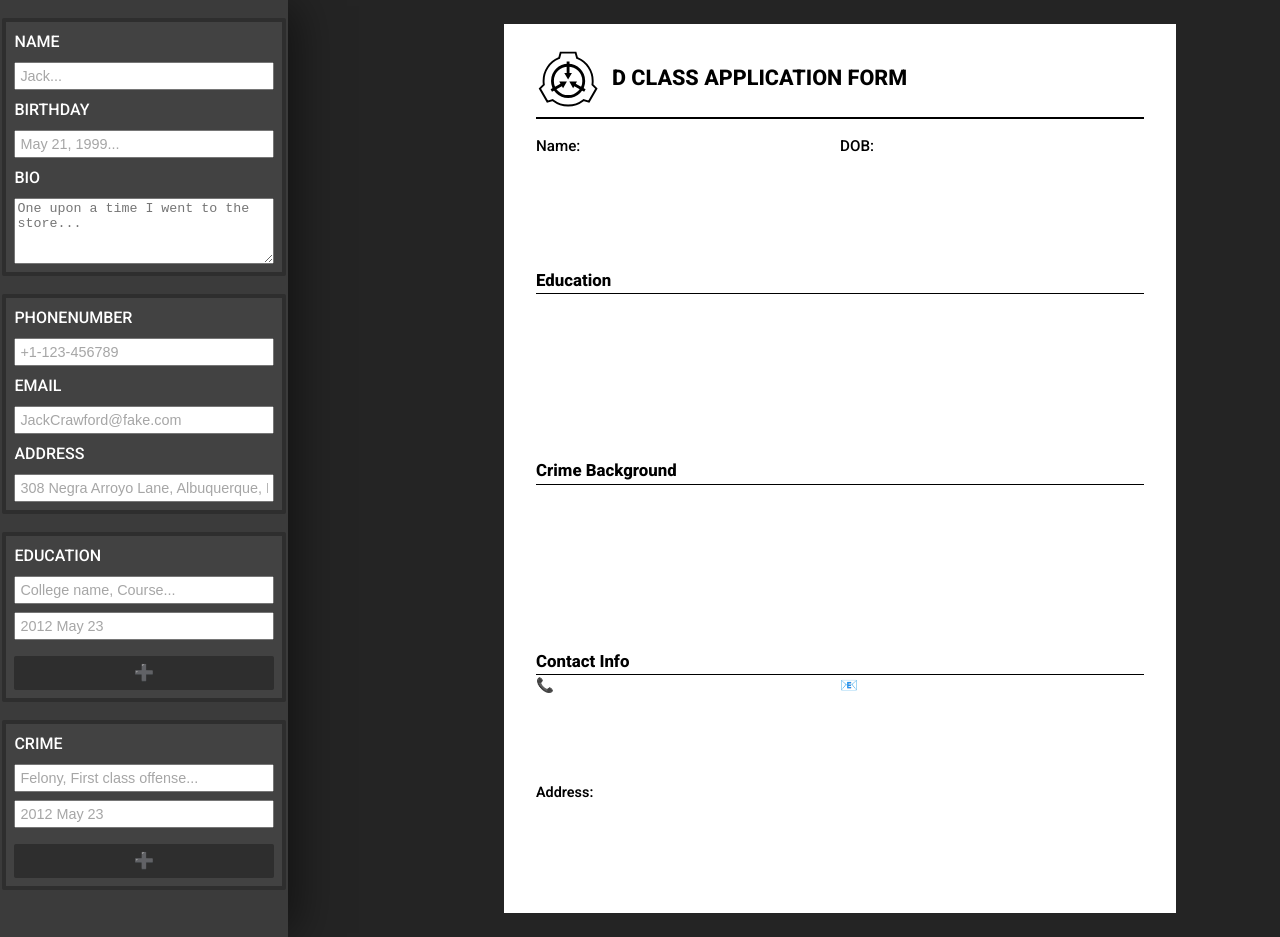
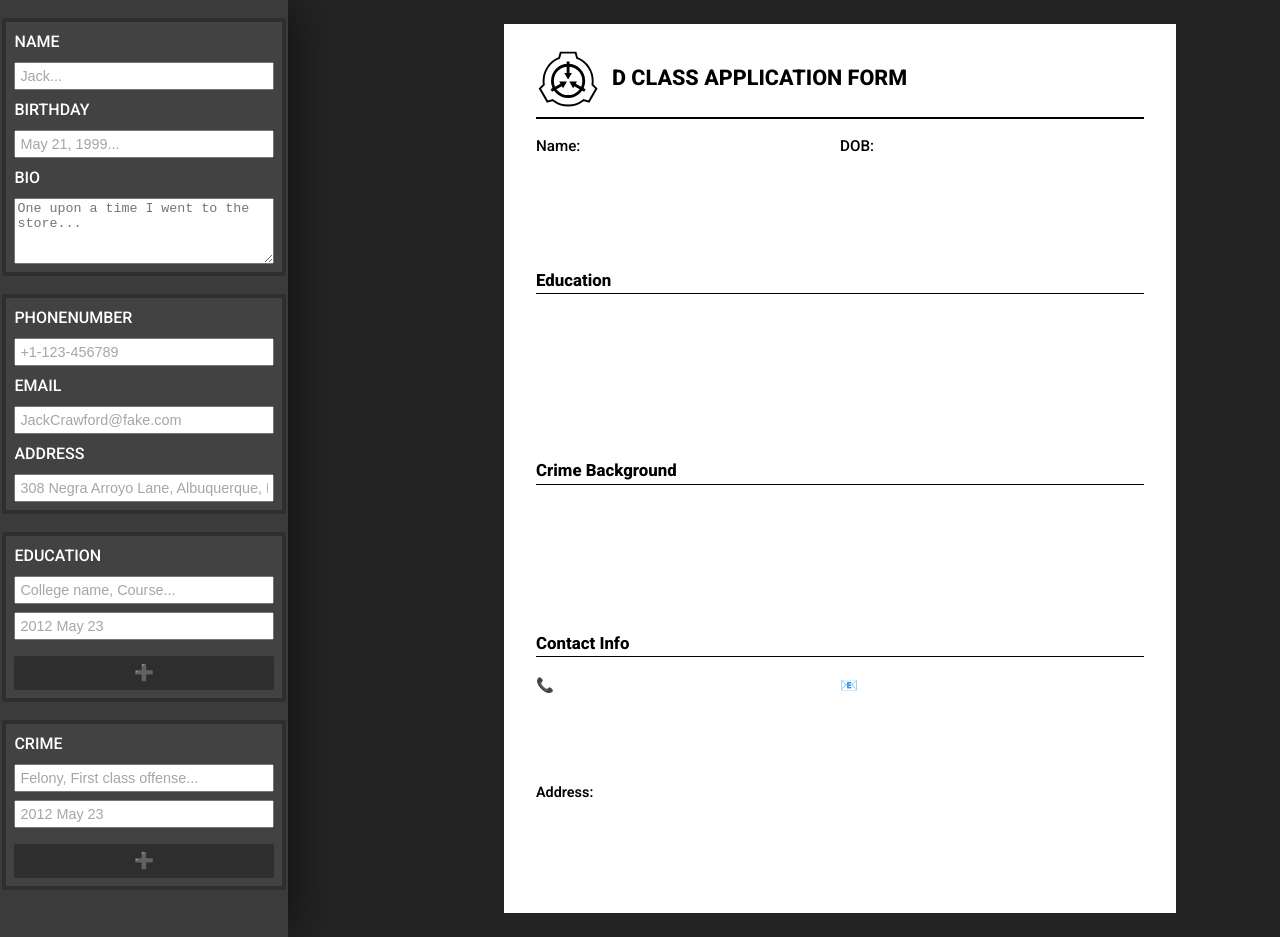
Before and after one commit to GreenArron/scp-d5-cv, a React (Vite) app: page / in a window 1280 px wide. Built offline with nearby package versions, Linux system fonts and the light colour scheme.

Commit message:
Add margin-bottom to the last h3
Needed some space between the h3 and contact info

```diff
--- a/src/components/DocPreview.css
+++ b/src/components/DocPreview.css
@@ -39,6 +39,10 @@
   border-bottom: 1px solid black;
 }
 
+.doc-preview h3:last-of-type {
+  margin-bottom: 18px;
+}
+
 .doc-preview ul {
   width: 100%;
   grid-column: 1/ 3;
```
